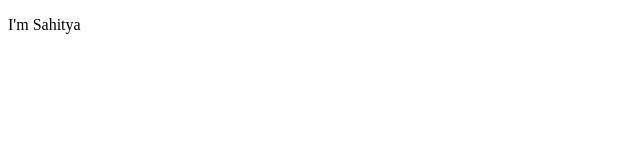
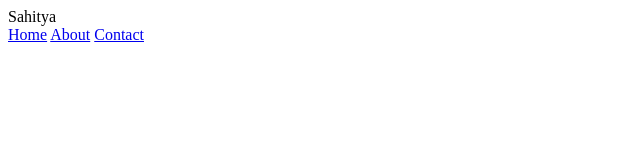
Before and after one commit to SuperSahitya/supersahitya.github.io, a plain HTML site: page index.html in a window 1280 px wide. Shown: the whole page, without its empty margins (0-640 px from the left). Drawn offline with Linux system fonts and the light colour scheme.

Commit message:
added nav-bar div

```diff
--- a/index.html
+++ b/index.html
@@ -6,6 +6,13 @@
     <title>Document</title>
 </head>
 <body>
-    <p>I'm Sahitya</p>
+    <div id="navbar">
+    <div id="logo">Sahitya</div>
+    <div id="nav-links">
+        <a href="index.html">Home</a>
+        <a href="about.html">About</a>
+        <a href="contact.html">Contact</a>
+    </div>
+    </div>
 </body>
 </html>
```
